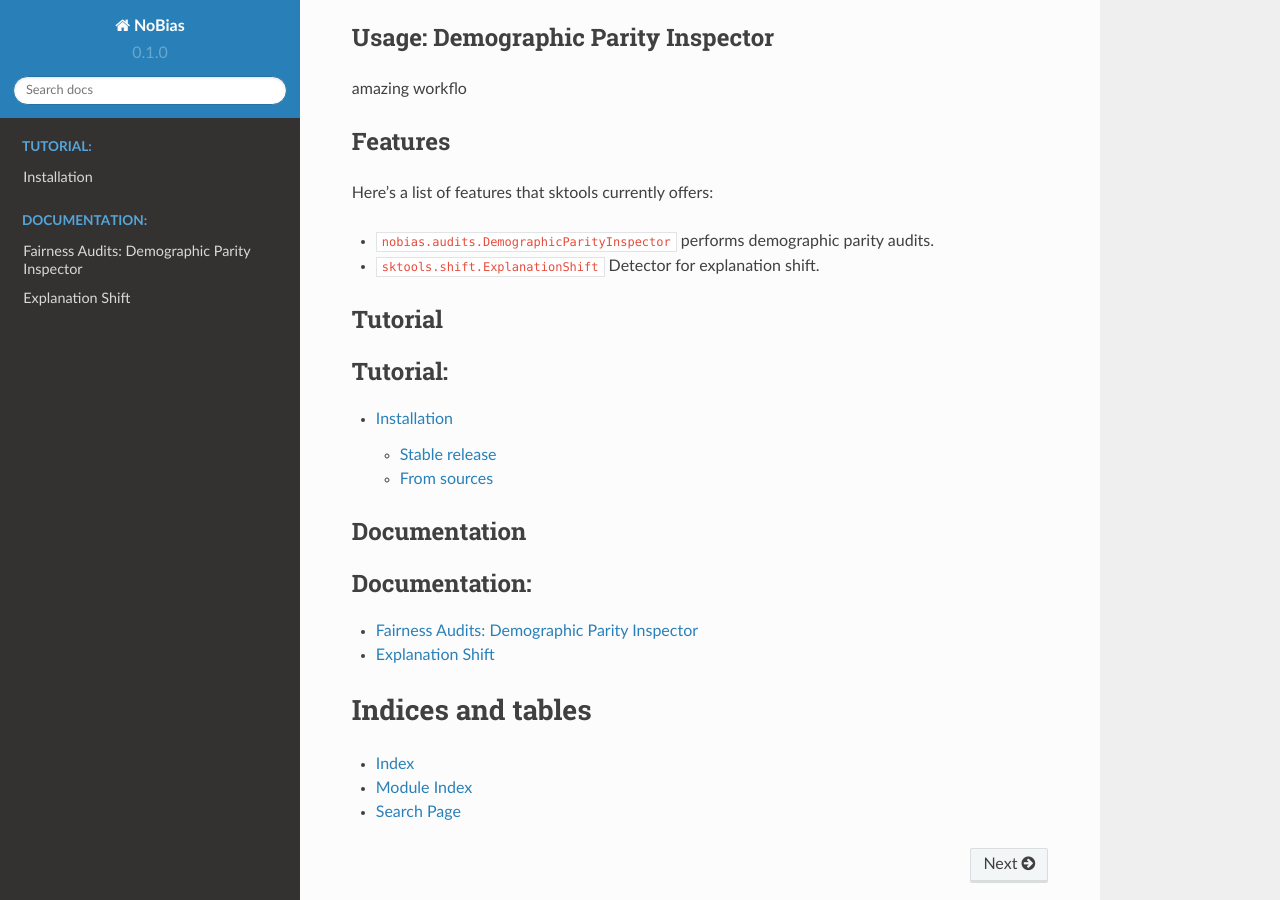
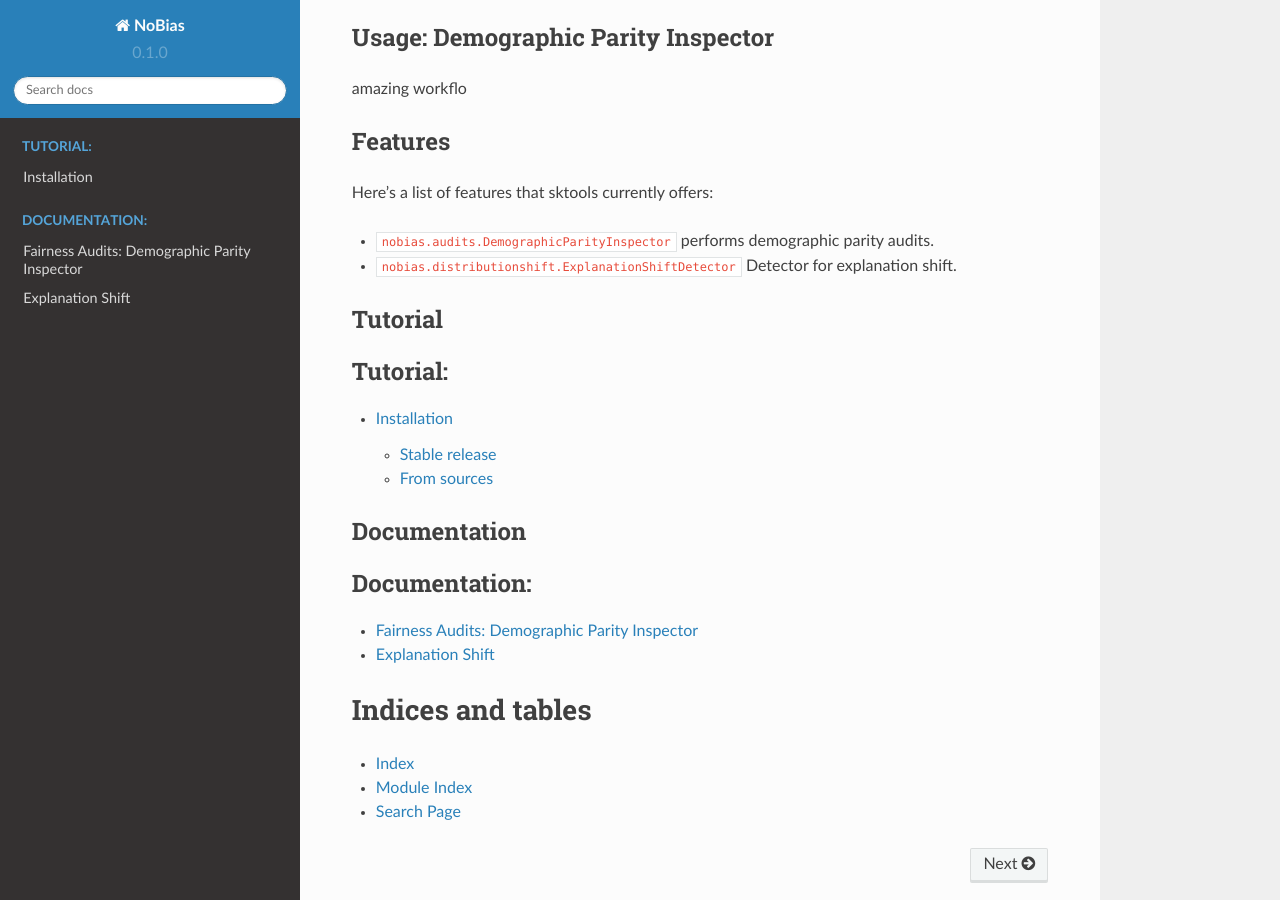
Before and after one commit to nobias-project/nobias, a Sphinx documentation site: the page built from docs/source/index.rst, in a window 1280 px wide and 900 px high, scrolled down 1051 px. Built offline with Sphinx 7.4.7 and the Read the Docs theme 2.0.0, drawn with Linux system fonts in a browser that asks for light colours.

Commit message:
no numpy version

```diff
--- a/docs/source/index.rst
+++ b/docs/source/index.rst
@@ -74,7 +74,7 @@
 Here's a list of features that sktools currently offers:
 
 * ``nobias.audits.DemographicParityInspector`` performs demographic parity audits.
-* ``sktools.shift.ExplanationShift`` Detector for explanation shift.
+* ``nobias.distributionshift.ExplanationShiftDetector`` Detector for explanation shift.
 
 Tutorial
 --------
--- a/requirements.txt
+++ b/requirements.txt
@@ -1,6 +1,6 @@
 shap==0.39.0
 scikit-learn==0.24.0
 numba==0.53.1
-numpy==1.20.3
+numpy
 black
 nobias
```
